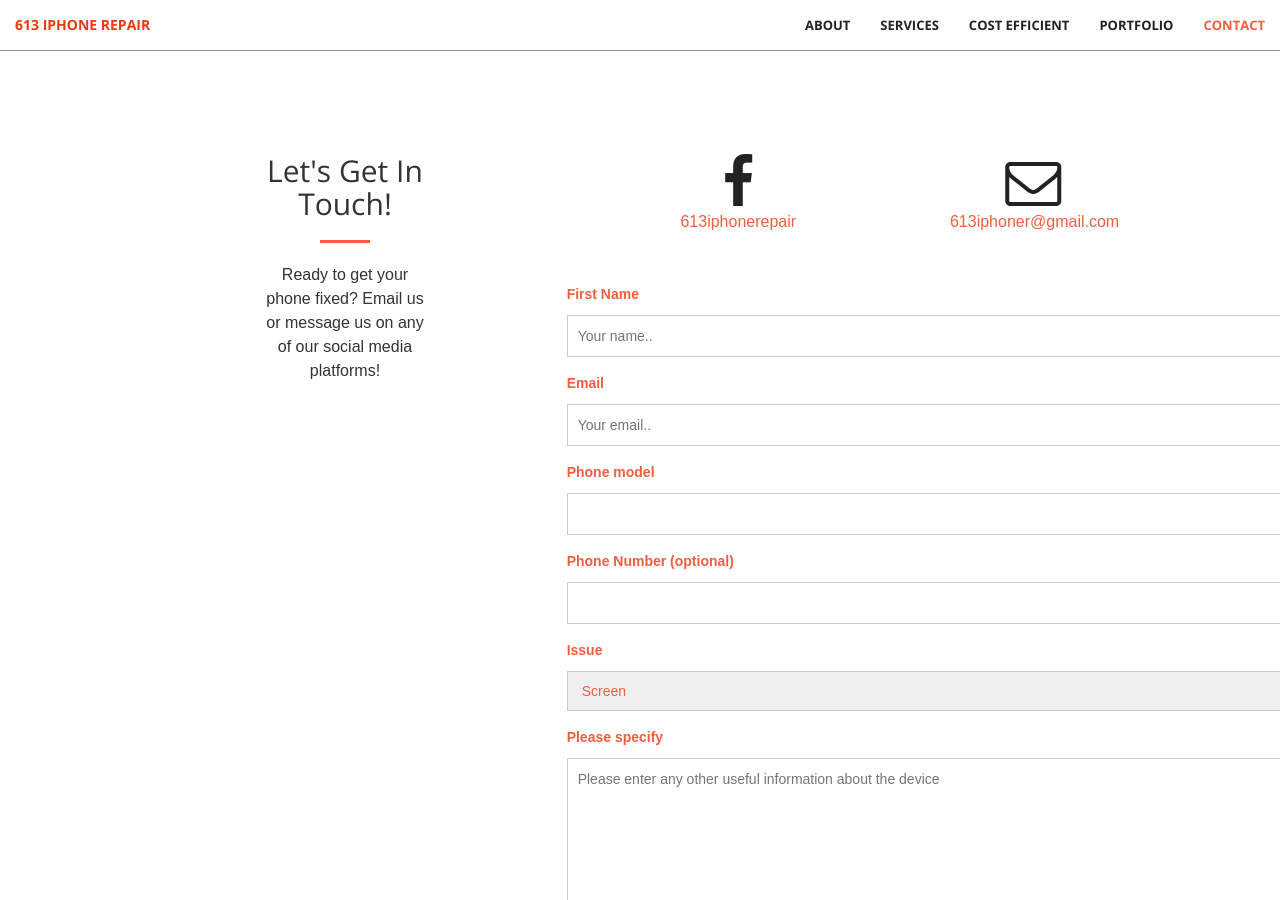
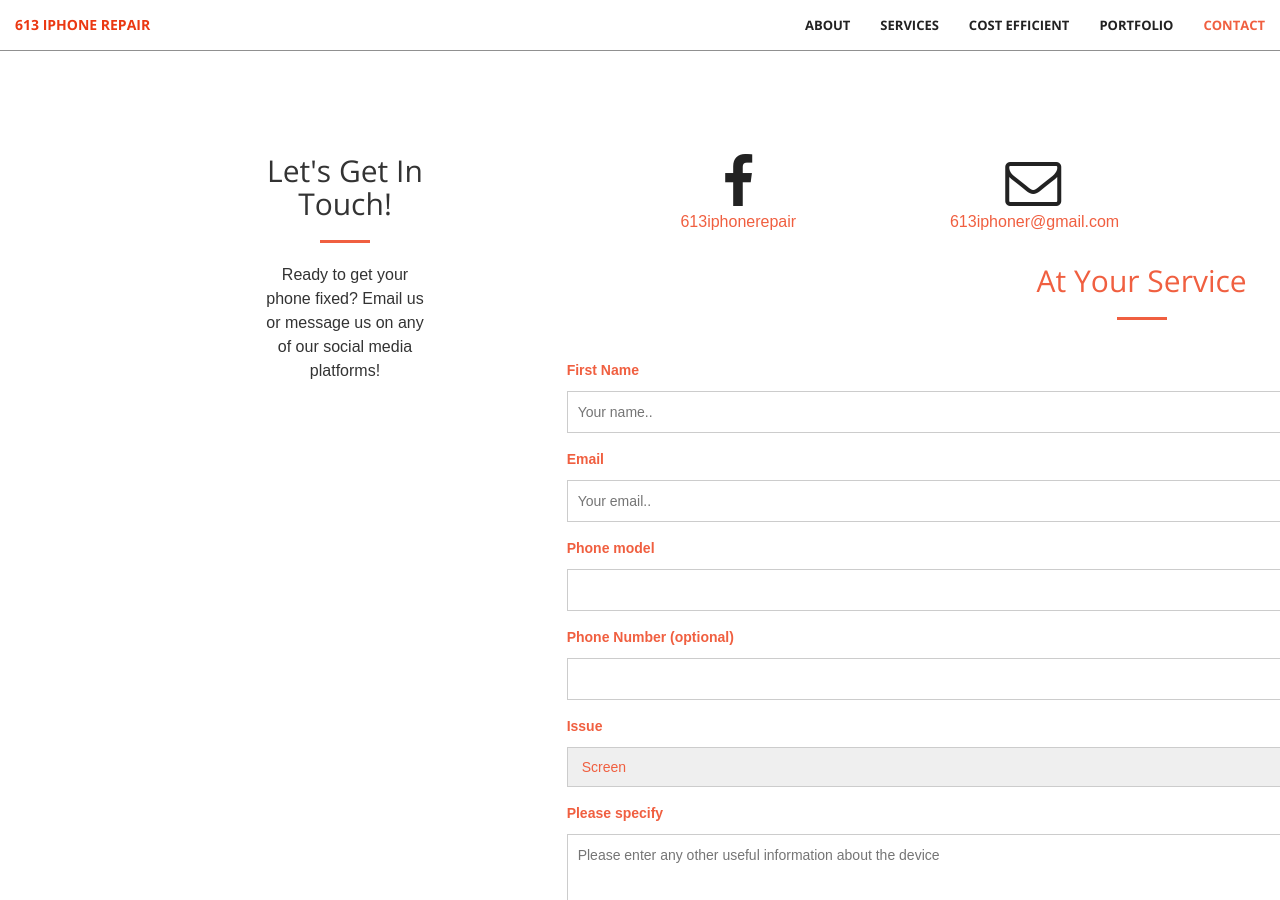
Before and after one commit to SuhaibElkomy/613iphonerepair, a Jekyll site: the page built from index.html, in a window 1280 px wide and 900 px high, scrolled down 3853 px. Built offline with Jekyll 4.4.1, drawn with Linux system fonts in a browser that asks for light colours.

Commit message:
Update Quote.html

```diff
--- a/_includes/Quote.html
+++ b/_includes/Quote.html
@@ -1,5 +1,11 @@
 <section id="quote">
     <div class="container">
+        <div class="row">
+            <div class="col-lg-12 Email us">
+                <h2 class="section-heading">At Your Service</h2>
+                <hr class="primary">
+            </div>
+        </div>
 <!DOCTYPE html>
 <html>
 <head>
```
